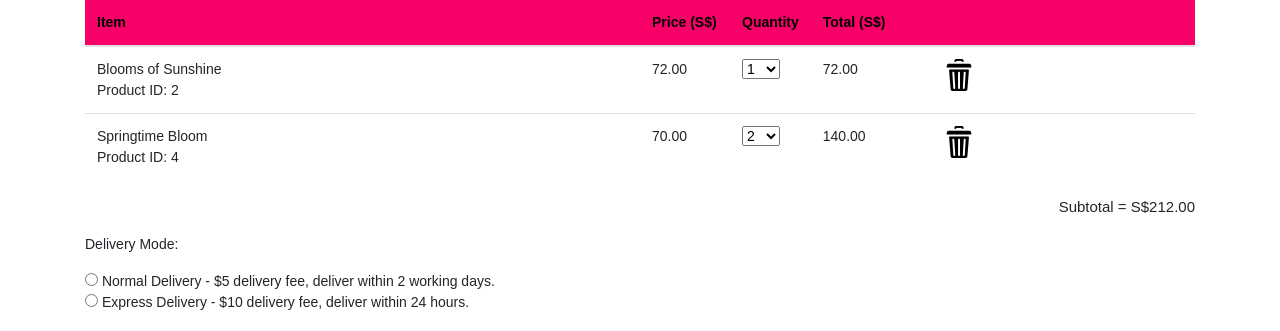
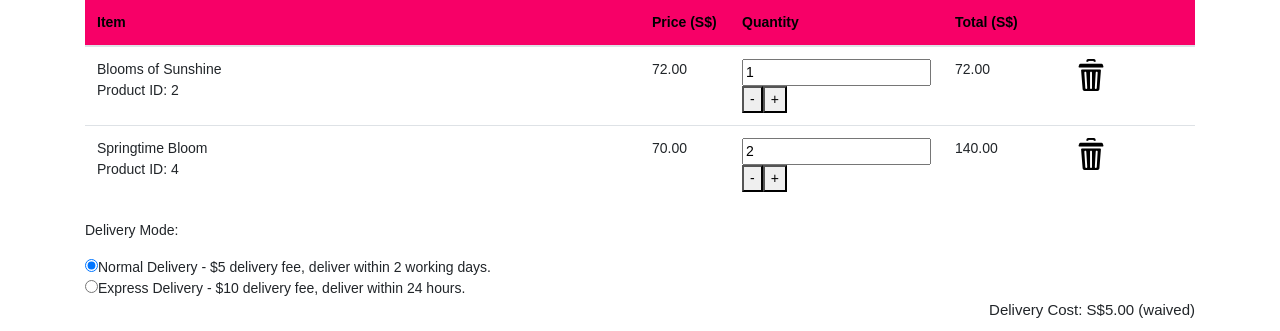
Before and after one commit to delchmunchy/ecadAssignment, a PHP site: page /ecadAssignment/shoppingCart.php?delivery=normal in a window 1280 px wide. Shown: the part 229-560 px from the top of the page. Run offline with PHP 8.4, Linux system fonts and the light colour scheme; the visitor is signed in with stand-in values (Sample User, id 1); data comes from the database, SQL or seed files in the repository.

Commit message:
quantity can be updated and delivery waived when total exceeds $200

```diff
--- a/cartFunctions.php
+++ b/cartFunctions.php
@@ -2,7 +2,7 @@
 session_start();
 
 if (isset($_POST['action'])) {
- 	switch ($_POST['action']) {
+	switch ($_POST['action']) {
     	case 'add':
         	addItem();
             break;
@@ -52,7 +52,7 @@ function addItem() {
 	  $addNewItem = 0;
 	  if ($result->num_rows > 0) { //Selected products exist in shopping cart
 		//increase the quantity of purchase
-		$qry = "UPDATE ShopCartItem SET Quantity=LEAST(Quantity+?, 10)
+		$qry = "UPDATE ShopCartItem SET Quantity=LEAST(Quantity+?,10)
 				WHERE ShopCartID=? AND ProductID=?";
 		$stmt = $conn->prepare($qry);
 		// "iii" - 3 integers
@@ -104,7 +104,12 @@ function updateItem() {
 	$stmt->execute();
 	$stmt->close();
 	$conn->close();
-	header ("Location: shoppingCart.php");
+	// Check for delivery status, maintain it
+	if ($_POST['delivery']) {
+		header ("Location: shoppingCart.php?delivery=" . $_POST['delivery']);
+	} else {
+		header ("Location: shoppingCart.php");
+	}
 	exit;
 }
 
@@ -130,4 +135,5 @@ function removeItem() {
     header ("Location: shoppingCart.php");
     exit;
 }
+
 ?>
--- a/shoppingCart.php
+++ b/shoppingCart.php
@@ -1,4 +1,5 @@
 <?php
+
 // Include the code that contains shopping cart's functions
 include_once("cartFunctions.php");
 
@@ -10,6 +11,7 @@ if (! isset($_SESSION["ShopperID"])) {
 }
 
 $MainContent = "<div id='myShopCart' style='margin:auto'>";
+
 if (isset($_SESSION["Cart"])) {
 	include_once("mysql_conn.php");
 	// To Do 1 (Practical 4):
@@ -44,32 +46,57 @@ if (isset($_SESSION["Cart"])) {
 		// To Do 3 (Practical 4):
 		// Display the shopping cart content
 		$subTotal = 0; // Declare a variable to compute subtotal before tax
+		$totalItem = 0; // Declare a variable to compute subtotal before tax
 		$MainContent .= "<tbody>";
+
 		while ($row = $result->fetch_array()) {
+
+			$selected_qty = $row['Quantity'];
+
 			$MainContent .= "<tr>";
-			$MainContent .= "<td style='width:50%'>$row[Name]<br />";
-			$MainContent .= "Product ID: $row[ProductID]</td>";
-			$formattedPrice = number_format($row["Price"], 2);
-			$MainContent .= "<td>$formattedPrice</td>";
+			$MainContent .= "<td style='width:50%'>" . $row["Name"] ."<br />";
+			$MainContent .= "Product ID: " . $row["ProductID"] . "</td>";
+			$MainContent .= "<td>" . number_format($row["Price"], 2) . "</td>";
 			$MainContent .= "<td>";
-			// Update quantity of purchase
 			$MainContent .= "<form action='cartFunctions.php' method='post'>";
-			$MainContent .= "<select name='quantity' onChange='this.form.submit()'>";
-			for($i = 1; $i <= 10; $i++) {
-                $selected = "";
-                if($i == $row["Quantity"]) {
-                    // Select the drop-down list item with value same as the quantity of purchase
-                    $selected = "selected";
-                }
-                $MainContent .= "<option value='$i' $selected>$i</option>";
-            }
-			$MainContent .= "</select>";
+
+			// Obtain the maximum quantity
+			$max_qty = 0;
+			$qty_query = "SELECT Quantity FROM product WHERE ProductID=?";
+			$stmt = $conn->prepare($qty_query);
+			$stmt->bind_param("i", $row['ProductID']);
+			$stmt->execute();
+			$qty_query_result = $stmt->get_result();
+			$stmt->close();
+			while ($qty_query_row = $qty_query_result->fetch_array()) {
+				$max_qty = $qty_query_row['Quantity'];
+			}
+			// Generate dropdown with only maximum quantity (Optonal)
+			/*$MainContent .= "<select name='quantity' class='form form-control' onChange='this.form.submit()'>";
+			for ($i = 1; $i <= $max_qty; $i++) {
+				$is_selected = '';
+				if ($i == $selected_qty) {
+					$is_selected = 'selected';
+				}
+				$MainContent .= "<option value='" . $i . "' ". $is_selected . ">" . $i . "</option>";
+			}
+			$MainContent .= "</select>";*/
+
+			// Textbox with +/- capabilities for quantity (restricted between 1 and quantity available)
+			$MainContent .= "<input name='quantity' id='sc_quantity_". $row['ProductID']. "' " .
+							"value='" . $selected_qty. "' />";
+			$MainContent .= "<button onClick='document.getElementById(\"sc_quantity_" . $row['ProductID']. "\").value = Math.max(1, " . $selected_qty ." - 1)'>-</button>";
+			$MainContent .= "<button onClick='document.getElementById(\"sc_quantity_" . $row['ProductID']. "\").value = Math.min(" . $max_qty . ", " . $selected_qty ." + 1)'>+</button>";
+			// End of textbox with +/- capabilities
+
+			$MainContent .= "<input type='hidden' name='delivery' value='" . $_GET['delivery'] . "' />";
 			$MainContent .= "<input type='hidden' name='action' value='update' />";
 			$MainContent .= "<input type='hidden' name='product_id' value='$row[ProductID]' />";
 			$MainContent .= "</form>";
 			$MainContent .= "</td>";
-			$formattedTotal = number_format($row["Total"], 2);
+			$formattedTotal = number_format($row["Total"], 2) ;
 			$MainContent .= "<td>$formattedTotal</td>";
+
 			// Remove Item
 			$MainContent .= "<td>";
 			$MainContent .= "<form action='cartFunctions.php' method='post'>";
@@ -86,50 +113,83 @@ if (isset($_SESSION["Cart"])) {
 										"name"=>$row["Name"],
 										"price"=>$row["Price"],
 										"quantity"=>$row["Quantity"]);
-
 			// Accumulate the running sub-total
 			$subTotal += $row["Total"];
+			$totalItem += $row["Quantity"];
 		}
 		$MainContent .= "</tbody>";
 		$MainContent .= "</table>";
 		$MainContent .= "</div>";
 
-		// To Do 4 (Practical 4):
-		// Display the subtotal at the end of the shopping cart
-		$MainContent .= "<p style='text-align:right; font-size:15px'>
-						Subtotal = S$". number_format($subTotal, 2);
-		$_SESSION["SubTotal"] = round($subTotal, 2);
+		// Delivery options
+		$isNormalDelivery = "";
+		$isExpressDelivery = "";
+		if (isset($_GET['delivery']) && $_GET['delivery'] == 'normal') $isNormalDelivery = "checked";
+		if (isset($_GET['delivery']) && $_GET['delivery'] == 'express') $isExpressDelivery = "checked";
+
+		$MainContent .= "<p style='text-align:Left'>Delivery Mode:</p>";
 		$MainContent .= "<form method='post' action='checkoutProcess.php'>";
-		$MainContent .= "<p style='text-align:Left'>Delivery Mode:</p>";
-		$MainContent .= "<input type='radio' name='Delivery' value='5.00' onchange='this.form.submit' required = 'required'/>";
-		$MainContent .="<style='text-align:'> Normal Delivery - $5 delivery fee, deliver within 2 working days.</>";
-		$MainContent .="<br>";
-		$MainContent .= "<input type='radio' name='Delivery' value='10.00' onchange='this.form.submit' required='required' />";
-		$MainContent .="<style='text-align:'> Express Delivery - $10  delivery fee, deliver within 24 hours.</>";
-		$MainContent .="<br>";
+		$MainContent .= "<input type='radio' name='Delivery' value='5.00' required='required' " .
+						$isNormalDelivery . " onClick='window.location.href=\"shoppingCart.php?delivery=normal\"'/>";
+		$MainContent .= "Normal Delivery - $5 delivery fee, deliver within 2 working days.";
+		$MainContent .= "<br>";
+		$MainContent .= "<input type='radio' name='Delivery' value='10.00' required='required' " .
+						$isExpressDelivery . " onClick='window.location.href=\"shoppingCart.php?delivery=express\"'/>";
+		$MainContent .= "Express Delivery - $10  delivery fee, deliver within 24 hours.";
+
+
 		//$MainContent .="<input type='submit' name='submit' value='Submit'>";
-		$MainContent .="<br>";
 		//$MainContent .= "<p id='display' style='text-align:Left'>Delivery fee is: </p>";
 		//$MainContent .= "<p id='normal' style='text-align:Left; display:none'>Delivery fee is: $5</p>";
 		//$MainContent .= "<p id='express' style='text-align:Left; display:none'>Delivery fee is: $10</p>";
 
+		// Update delivery cost and its display value
+		$deliveryCost = 0.0;
+		if (!isset($_GET['delivery'])) {
+			$deliveryCostString = "-";
+		} else if ($_GET['delivery'] == 'normal') {
+			$deliveryCost = 5.00;
+			$deliveryCostString = 'S$5.00';
+		} else if ($_GET['delivery'] == 'express') {
+			$deliveryCost = 10.00;
+			$deliveryCostString = 'S$10.00';
+		}
+		// Waiving if subTotal of items only hits a certain amount
+		if ($deliveryCost > 0.0 && $subTotal >= 200.00) {
+			$deliveryCost = 0.0;
+			$deliveryCostString .= ' (waived)';
+		}
+		$subTotal += $deliveryCost;
 
+		// To Do 4 (Practical 4):
+		// Display delivery cost
+		$MainContent .= "<p style='text-align:right; font-size:15px'> Delivery Cost: " .
+						$deliveryCostString . "</p>";
 
+		// Display the subtotal at the end of the shopping cart
+		$MainContent .= "<p style='text-align:right; font-size:15px'>Subtotal (incl. Delivery): S$" .
+					    number_format($subTotal, 2) . "</p>";
+
+		$MainContent .= "<p style='text-align:right; font-size:15px'> Total Item(s): " .
+						number_format($totalItem) . "</p>";
+
+		// Update final subtotal and total items for checkout
+		$_SESSION["SubTotal"] = round($subTotal, 2);
+		$_SESSION["Total Item"] = $totalItem;
 
 		// To Do 7 (Practical 5):
 		// Add PayPal Checkout button on the shopping cart page
-		$MainContent .= "<input type='image' style='float:right;' src='https://www.paypal.com/en_US/i/btn/btn_xpressCheckout.gif'>";
+		$MainContent .= "<br/><br/>";
+		$MainContent .= "<input src='https://www.paypal.com/en_US/i/btn/btn_xpressCheckout.gif' type='image' style='float:right' />";
 		$MainContent .= "</form></p>";
-	}
-	else {
-		$MainContent .= "<h3 style='text-align:center; color:red;'>Empty shopping cart!</h3>";
+	} else {
+
 	}
 	$conn->close(); // Close database connection
-}
-else {
+} else {
 	$MainContent .= "<h3 style='text-align:center; color:red;'>Empty shopping cart!</h3>";
 }
 $MainContent .= "</div>";
+include("MasterTemplate.php");
 
-include("MasterTemplate.php");
 ?>
```
